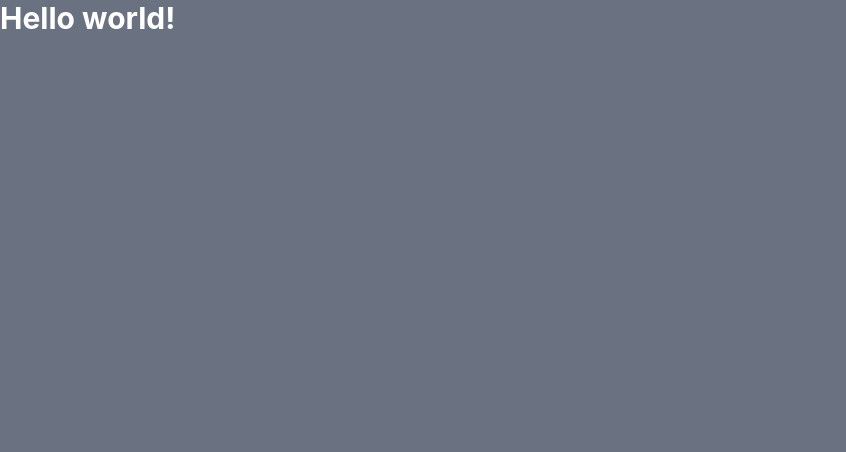
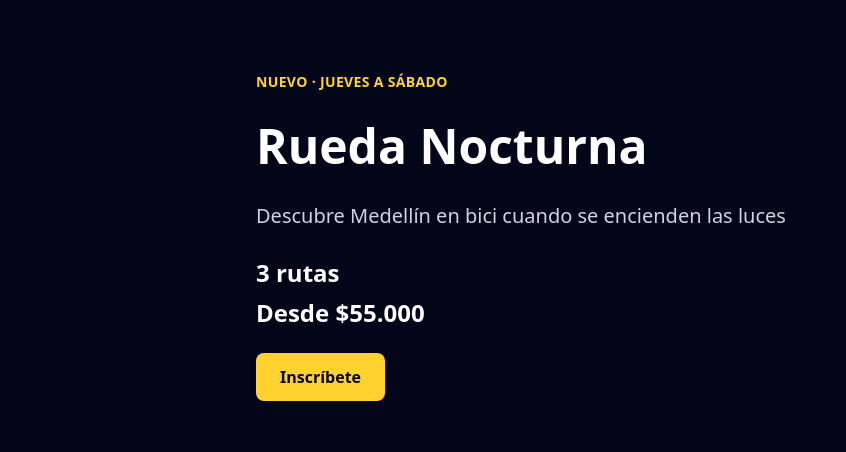
Before and after one commit to AndresFelipeOrozcoPaternina/rueda-libre, a plain HTML site: page nocturna/prototipo.html in a window 1280 px wide. Shown: the whole page, without its empty margins (0-846 px from the left). Drawn offline with nearby package versions, Linux system fonts and the light colour scheme.

Commit message:
feat: prototipo Rueda Nocturna con Tailwind Play CDN

```diff
--- a/bitacora.txt
+++ b/bitacora.txt
@@ -206,3 +206,9 @@ Falta medir el tiempo real y comprobar la publicación de v2.0-beta en GitHub Pa
 
 Revisión del código: las etiquetas cierran en orden y las rutas locales existen en las cuatro páginas.
 Comparé los campos del formulario con la versión anterior: conservan todos sus atributos y validaciones.
+
+Prototipo Rueda Nocturna con Tailwind
+Creé nocturna/prototipo.html con el Play CDN y solo utilidades de Tailwind.
+En la semana 2 hice el enlace con utilidades de Bootstrap como bg-dark, text-white y p-3.
+Hoy usé bg-amber-300, text-slate-950, px-6, py-3 y rounded-lg para darle fondo, color, espacio y bordes redondeados.
+Bootstrap trae componentes listos como btn, aunque antes usé sus utilidades. Tailwind es utility-first: combino clases pequeñas para construir el estilo.
--- a/nocturna/prototipo.html
+++ b/nocturna/prototipo.html
@@ -1,14 +1,23 @@
 <!DOCTYPE html>
-<html lang="en">
+<html lang="es">
 <head>
     <meta charset="UTF-8">
     <meta name="viewport" content="width=device-width, initial-scale=1.0">
-    <title>Nocturna</title>
-    <link rel="stylesheet" href="./src/output.css">
+    <title>Rueda Nocturna | Rueda Libre</title>
+    <script src="https://cdn.jsdelivr.net/npm/@tailwindcss/browser@4"></script>
 </head>
-<body class="bg-gray-500 text-white">
-    <h1 class="text-3xl font-bold ">
-        Hello world!
-    </h1>
+<body class="bg-slate-950 p-6 font-sans text-white">
+    <main class="mx-auto w-full max-w-3xl py-12">
+        <section class="space-y-6">
+            <p class="text-sm font-semibold uppercase tracking-wide text-amber-300">Nuevo · Jueves a sábado</p>
+            <h1 class="text-5xl font-bold leading-tight">Rueda Nocturna</h1>
+            <p class="max-w-xl text-xl leading-relaxed text-slate-300">Descubre Medellín en bici cuando se encienden las luces</p>
+            <div class="space-y-2 text-2xl font-semibold">
+                <p>3 rutas</p>
+                <p>Desde $55.000</p>
+            </div>
+            <a href="../paginas/reservas.html" class="inline-block rounded-lg bg-amber-300 px-6 py-3 font-bold text-slate-950">Inscríbete</a>
+        </section>
+    </main>
 </body>
 </html>
```
